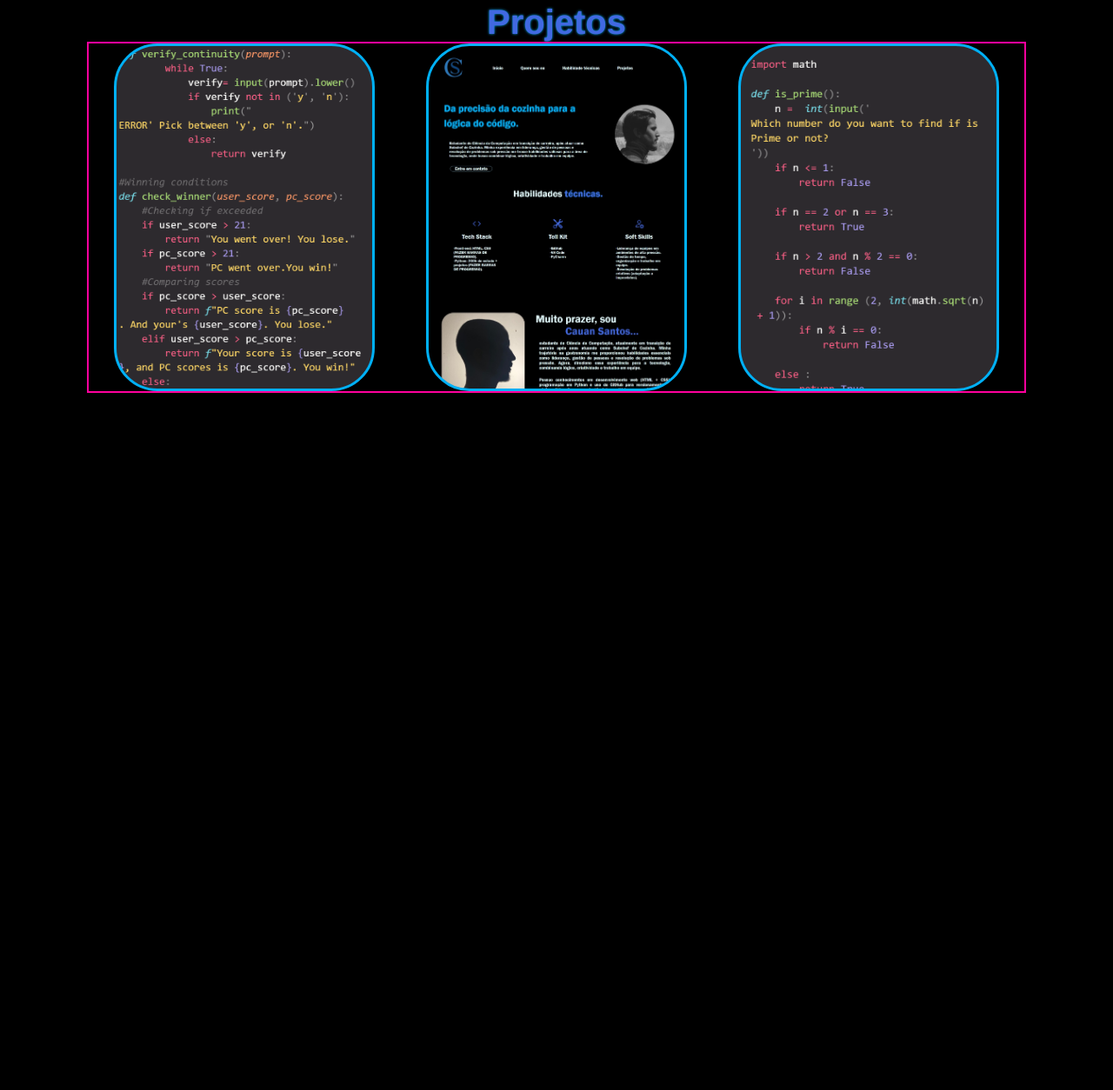
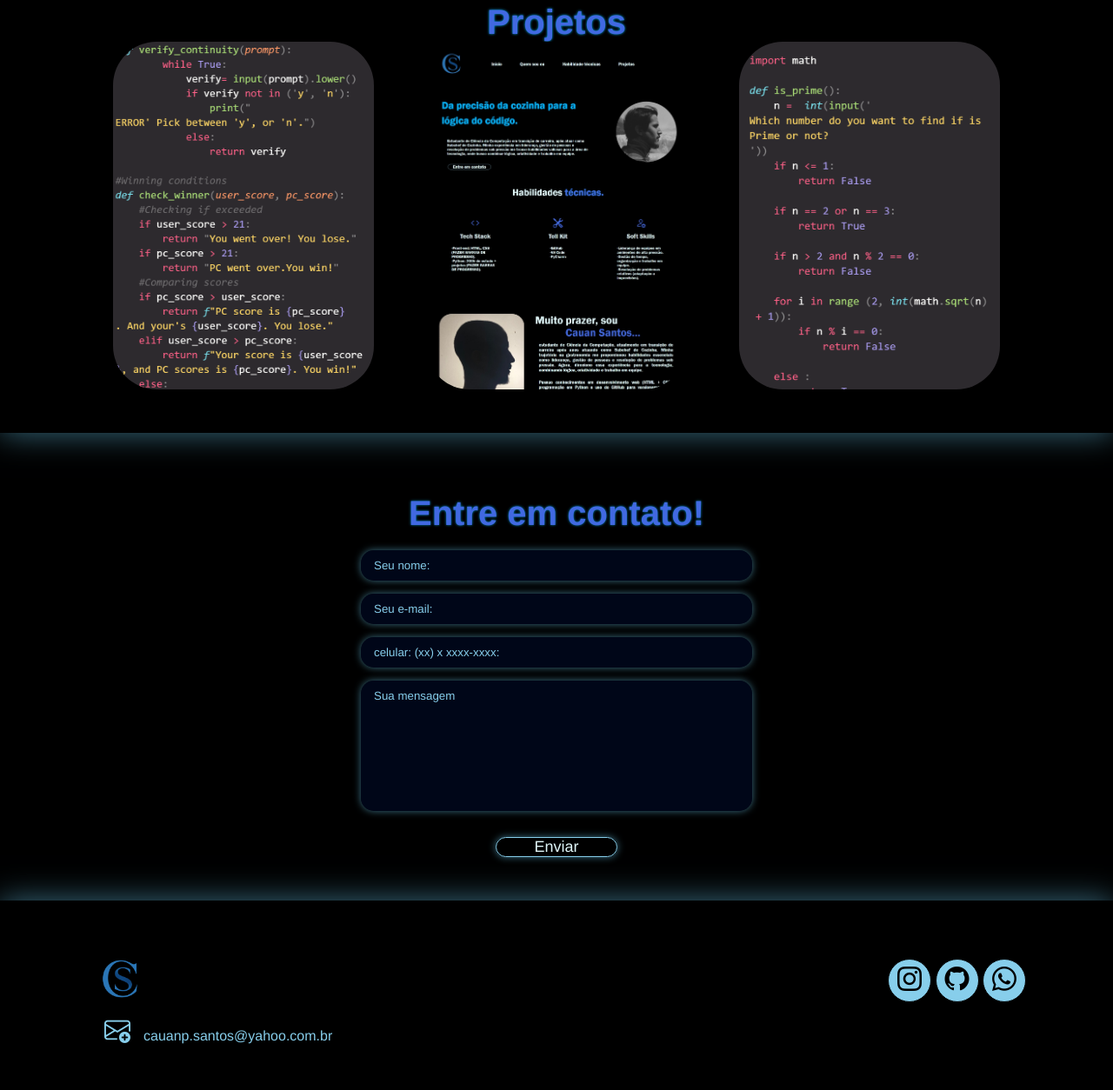
Before and after one commit to cauanpss/Portfolio_WEB_css_html, a plain HTML site: page index.html in a window 1280 px wide. Shown: the part 1690-2944 px from the top of the page at 87% size. Before the commit the page ends 2192 px from the top, so only its background shows below. Drawn offline with nearby package versions, Linux system fonts and the light colour scheme; a web font is replaced by a local one.

Commit message:
start_responsivity

```diff
--- a/index.html
+++ b/index.html
@@ -11,6 +11,7 @@
     <!--Google Fonts End-->
     <!--Bootstrap-Icons-->
     <link rel="stylesheet" href="https://cdn.jsdelivr.net/npm/bootstrap-icons@1.11.3/font/bootstrap-icons.min.css">
+
     <!--Bootstrap-icons-end-->
     <title>Cauan Santos</title>
 </head>
@@ -126,7 +127,7 @@
                         <div class="social-button">
                             <a href="https://instagram.com/cauanpsantos" target="_blank" ><button><i class="bi bi-instagram"></i></button></a>
                             <a href="https://github.com/cauanpss" target="_blank"><button><i class="bi bi-github"></i></button></a>
-                            <a href="https://wa.me/+5571992671978" target="blanck"><button><i class="bi bi-whatsapp"></i></button></a>
+                            <a href="https://wa.me/+5571992671978" target="_blank"><button><i class="bi bi-whatsapp"></i></button></a>
 
                         </div><!--social-button-end-->
                     </div><!--about-me-text-end-->
@@ -158,6 +159,44 @@
             </div><!--interface-end-->
         </section><!--projects-end-->
 
+        <section class="formulary">
+            <div class="interface">
+                <h2 class="title" style="padding: 20px"><strong><span>Entre em contato!</span></strong></h2>
+
+                <form action="">
+                    <input type="text" name="name" id="name" placeholder="Seu nome:" required>
+                    <input type="email" name="email" id="email" placeholder="Seu e-mail:" required>
+                    <input type="tel" name="celphone" id="celphone" placeholder="celular: (xx) x xxxx-xxxx:">
+                    <textarea name="text"   id="text" placeholder="Sua mensagem" required></textarea>
+                    <div class="submit-button"><input type="submit" value="Enviar"></div>
+
+                </form><!--form-end-->
+            </div><!--interface-end-->
+        </section><!--formulary-end-->
     </main>
+
+    <footer>
+        <div class="interface">
+            <div class="footer-line">
+                <div class=flexbox>
+                    <div class="logo-footer">
+                        <img src="images/logotype.png" alt="logo image">
+                    </div><!--logo-footer-end-->
+
+                    <div class="social-button">
+                        <a href="https://instagram.com/cauanpsantos" target="_blank" ><button><i class="bi bi-instagram"></i></button></a>
+                        <a href="https://github.com/cauanpss" target="_blank"><button><i class="bi bi-github"></i></button></a>
+                        <a href="https://wa.me/+5571992671978" target="_blank"><button><i class="bi bi-whatsapp"></i></button></a>
+                    </div><!--social-button-end-->
+                </div><!--flexbox-end-->
+            </div><!--footer-line-end-->
+
+                <div class="footer-line board">
+                    <p><a href="cauanp.santos@yahoo.com.br" target="_blank"><i class="bi bi-envelope-plus"></i>cauanp.santos@yahoo.com.br</a></p>
+                </div><!--footer-line-end-->
+
+
+        </div><!--interface-end-->
+    </footer>
 </body>
 </html>
--- a/style.css
+++ b/style.css
@@ -282,16 +282,17 @@ section.about-me .flexbox{
 
 }
 
+.about-me-text .social-button button{
+    position: relative;
+    animation: floater 2s ease-in-out infinite alternate;
+}
+
 .about-me-text .social-button button:hover{
     box-shadow: 0px 0px 8px #71d3fa;
     transform: scale(1.2);
     transition: 0.4s;
 }
 
-.about-me-text .social-button button{
-    position: relative;
-    animation: floater 2s ease-in-out infinite alternate;
-}
 
 @keyframes floater{
     0%{
@@ -316,19 +317,19 @@ section.projects .interface h2 span{
 section.projects .flexbox{
     justify-content:space-around;
     align-items: center;
-    border: 2px solid rgb(255, 0, 157)
+    /* border: 2px solid rgb(255, 0, 157) */
 }
 
 
 .project-image{
     border-radius: 50px;
-    border: 3px solid #00b0f5;
     width: 300px;
     height: 400px;
     background-size: cover;
     background-position: 100% 0%;
     transition: 8s;
     cursor:pointer;
+    /* border: 3px solid #00b0f5; */
 }
 
 .project-image:hover{
@@ -368,3 +369,140 @@ section.projects .flexbox{
     background-color: rgba(0, 0, 0, 0.801);
     opacity:1
 }
+
+/*Formulary style*/
+
+section.formulary{
+    padding:50px 5%;
+}
+
+form{
+    display: flex;
+    max-width: 450px;
+    margin: 0 auto;
+    justify-content: center;
+    flex-direction: column;
+    gap: 15px
+}
+
+input{
+    color: #87CEEB;
+    background-color: #010c3081;;
+}
+
+form input::placeholder{
+    color:#87CEEB;
+}
+
+form input, form textarea{
+
+    border: 0;
+    border-radius: 15px;
+    box-shadow: 0 0 8px#71d3fa85;
+    outline: 0;
+    padding: 10px 15px;
+    width: 100%;
+    background-color: #010c3081;
+}
+
+form textarea{
+    color:#87CEEB;
+    overflow: hidden;
+    box-sizing: border-box;
+    resize: none;
+    height: 150px;
+
+}
+
+form textarea::placeholder{
+    color:#87CEEB;
+}
+
+form .submit-button{
+    margin-top: 15px;
+    text-align: center;
+}
+
+form .submit-button input{
+    color: #E0F7FA;
+    padding:0px 20px;
+    font-size: 18px;
+    background-color: #00000069;
+    font-weight: 300;
+    border-radius: 12px;
+    border: 0;
+    cursor: pointer;
+    border:1px solid #87CEEB;
+    width: 140px;
+}
+
+form .submit-button input:hover{
+
+    width: 140px;
+    box-shadow: 3px 3px 10px #87CEEB;
+    transition: .4s;
+    transform: scale(1.2);
+}
+
+/*Baseboard style*/
+
+footer{
+    padding: 50px 5%;
+    box-shadow: 0 0 35px#71d3fa85;
+
+}
+
+footer .flexbox{
+    justify-content: space-between;
+}
+
+
+.logo-footer img{
+    width: 80px;
+    height: auto;
+}
+
+.footer-line .social-button button{
+    border-radius: 50%;
+    width: 50px;;
+    height: 50px;
+    border:1px solid black;
+    font-size:28px;
+    background-color: #87CEEB;
+    cursor: pointer;
+
+}
+
+.footer-line .social-button button:hover{
+    box-shadow: 0px 0px 8px #71d3fa;
+    transform: scale(1.2);
+    transition: 0.4s;
+}
+
+
+.footer-line p i{
+    margin-left: 5px;
+    font-size: 30px;
+    padding: 15px;
+    color:#87CEEB;
+}
+
+.footer-line p a{
+    color:#87CEEB;
+
+}
+
+@media screen and (max-width: 1020px){
+
+    /*Geral*/
+    .flexbox{
+        display: flex;
+        flex-direction: column-reverse;
+
+    }
+    /*header*/
+    .menudesktop{
+        display:none;
+    }
+
+}
```
